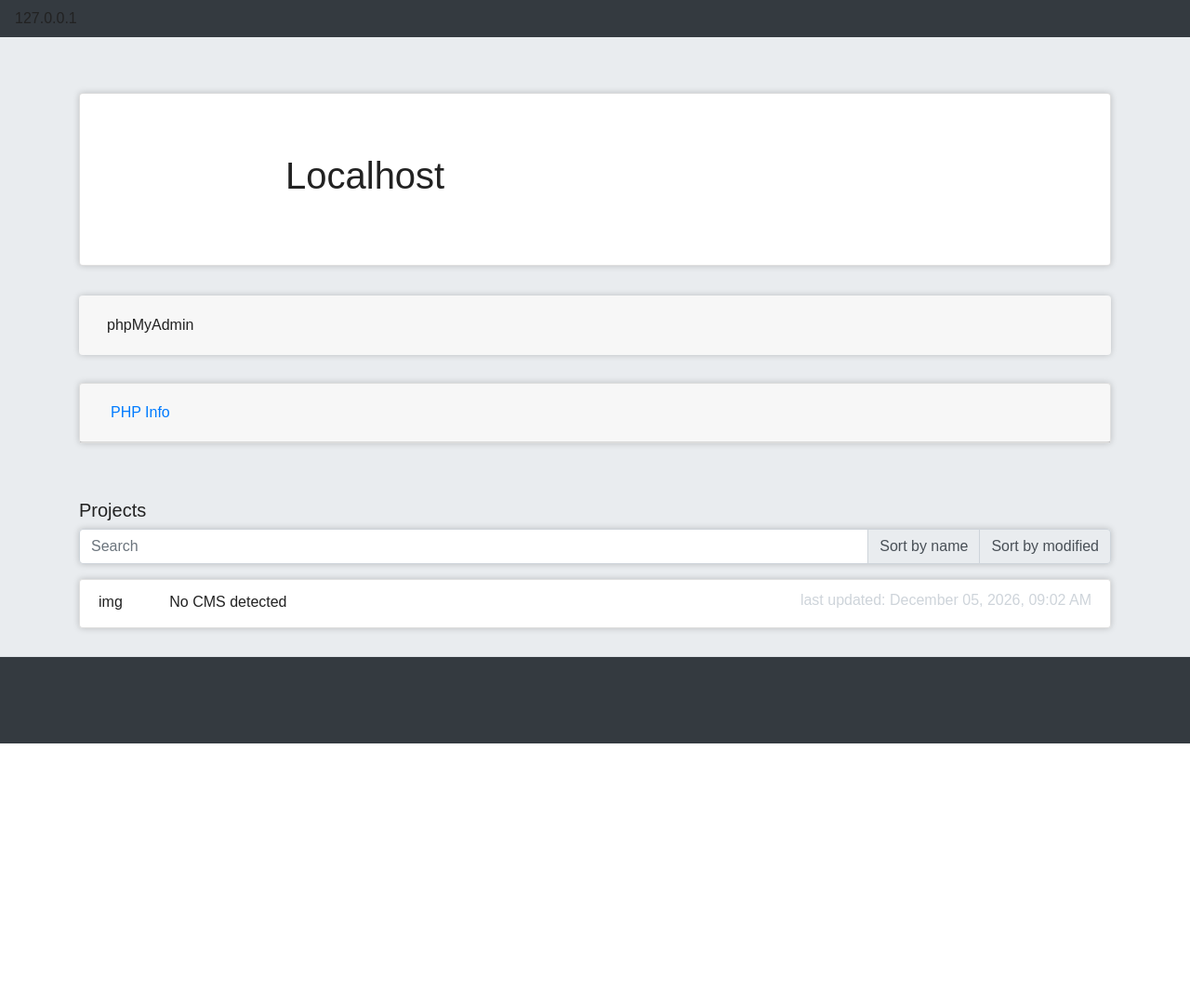
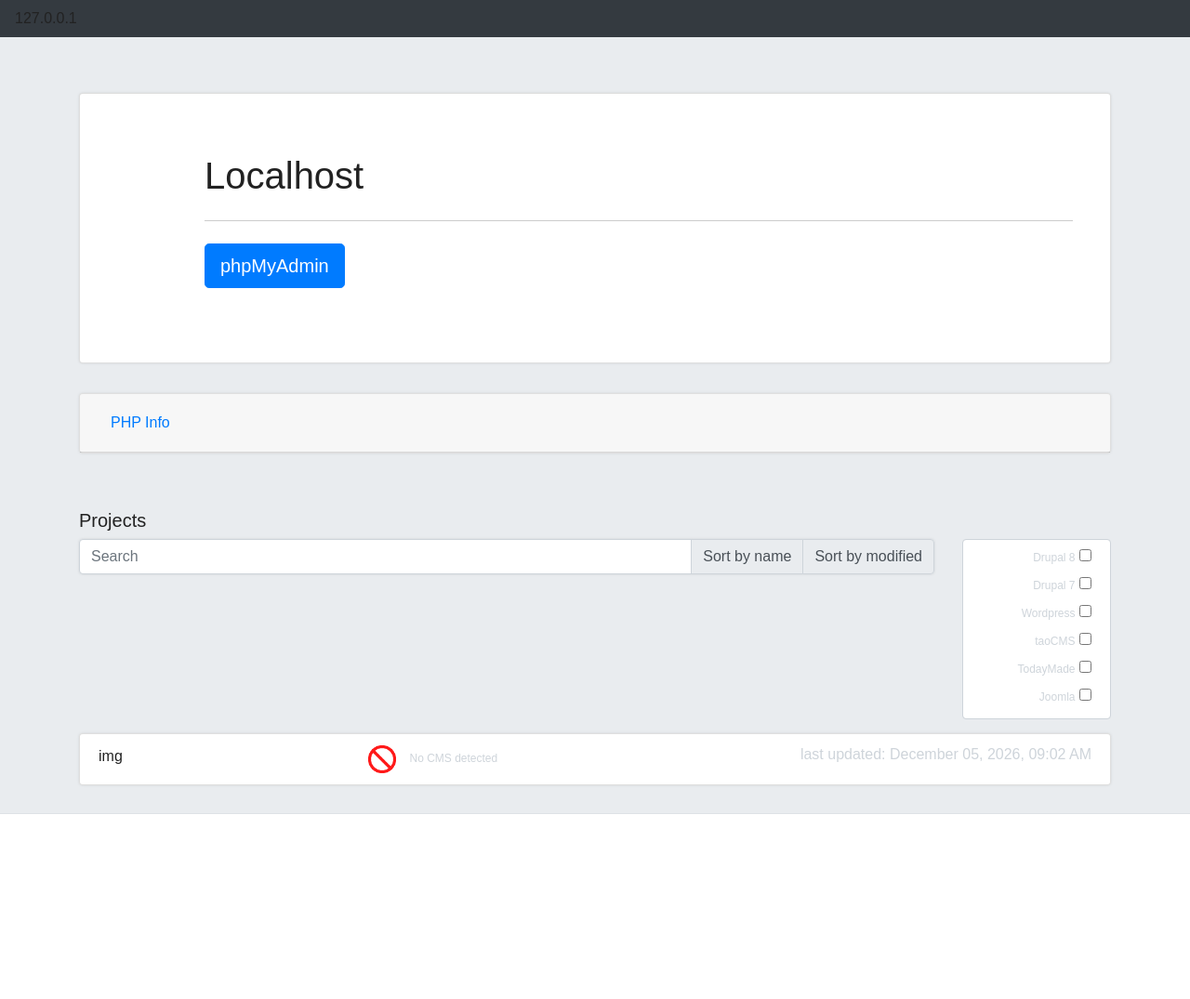
Before and after one commit to benjyring/localhost-list, a PHP site: page / in a window 1280 px wide. Shown: the top 1075 px of the page at 93% size. Before the commit the page ends 800 px from the top, so only its background shows below. Run offline with PHP 8.4, Linux system fonts and the light colour scheme; some libraries are stand-ins or nearby versions.

Commit message:
Added sorting by CMS

```diff
--- a/app.css
+++ b/app.css
@@ -17,17 +17,59 @@
 	content: "▲";
 }
 
+/*Localhost List UI Improvements*/
+#localhost-list li:hover .cms:before {
+	opacity: 1;
+}
+#localhost-list li:hover .cms,
+#localhost-list li:hover .modified {
+	color: #ababab;
+}
+.sort-by {
+	clear: both;
+	display: block;
+	float: right;
+	padding: 0 8px;
+	text-align: right;
+	width: 100%;
+}
+.sort-group {
+	margin-bottom: 15px;
+}
+
 /*CMS Indicator Icons*/
+.cms,
+.sort-by label {
+	color: #ced4da;
+	cursor: pointer;
+	font-size: .75em;
+	transition: color .1s ease;
+	user-select: none;
+	-moz-user-select: none;
+	-webkit-user-select: none;
+}
 .cms:before {
 	background-size: cover;
 	content: '';
 	display: inline-block;
 	margin: 0 15px;
-	height: 1em;
-	width: 1em;
+	opacity: .9;
+	height: 30px;
+	width: 30px;
+	vertical-align: middle;
+	transition: opacity .1s ease;
+}
+.cms.none:before {
+	background-image: url(img/none.png);
+}
+.cms.todaymade:before {
+	background-image: url(img/todaymade.png);
 }
 .cms.tao:before {
 	background-image: url(img/tao.png);
+}
+.cms.joomla:before {
+	background-image: url(img/joomla.png);
 }
 .cms.wp:before {
 	background-image: url(img/wp.png);
@@ -44,10 +86,9 @@
 #accordion,
 .jumbotron,
 .input-group.mb-3,
-.list.list-group,
-#phpmyadmin {
+.list.list-group {
 	border-radius: .25rem !important;
-	box-shadow: 0 0 7px rgba(0, 0, 0, 0.2);
+	box-shadow: 0 0 3px rgba(0, 0, 0, 0.1);
 }
 .jumbotron h1 {
 	font-size: 2.5rem;
@@ -55,13 +96,7 @@
 
 .modified {
 	color: #ced4da;
-}
-#phpmyadmin {
-	background-color: #f7f7f7;
-	padding: 20px 30px;
-}
-#phpmyadmin a {
-	background-color: transparent;
+	transition: color .1s ease;
 }
 .wrapper {
 	background-color: #e9ecef;
--- a/index.php
+++ b/index.php
@@ -21,17 +21,15 @@ $title = 'Localhost';
 		<div class="container">
 			<main role="main">
 				<div class="jumbotron">
-					<div class="col-sm-8 mx-auto">
-						<h1>Localhost</h1>
-<!-- 						<h3>Latest Drupal 8 version: <strong id="latestD8"></strong></h3>
-						<h3>Latest Drupal 7 version: <strong id="latestD7"></strong></h3>
-						<h3>Latest WordPress version: <strong id="latestWP"></strong></h3>
- -->					</div>
+					<div class="col-sm-10 mx-auto">
+						<h1 class="display-1">Localhost</h1>
+							<hr class="my-4">
+							<p class="lead">
+								<a class="btn btn-primary btn-lg" href="/phpmyadmin" role="button">phpMyAdmin</a>
+							</p>
+					</div>
 				</div>
 
-				<div id="phpmyadmin">
-					<a href="/phpmyadmin">phpMyAdmin</a>
-				</div>
 				<!-- PHP Info -->
 				<div id="accordion">
 					<div class="card">
@@ -52,6 +50,8 @@ $title = 'Localhost';
 				<!-- Lists all projects in www directory -->
 				<h2>Projects</h2>
 				<div id="localhost-list">
+					<div class="row">
+						<div class="col-sm-10">
 							<div class="input-group mb-3">
 								<input class="form-control search" placeholder="Search" />
 								<div class="input-group-append">
@@ -61,6 +61,40 @@ $title = 'Localhost';
 									<span class="btn input-group-text sort" data-sort="modified">Sort by modified</span>
 								</div>
 							</div>
+						</div>
+
+						<div class="col-sm-2">
+							<div class="input-group sort-group">
+								<div class="form-control">
+									<div class="sort-by">
+										<label for="d8">Drupal 8</label>
+										<input type="checkbox" name="checkbox" id="d8" value="d8">
+									</div>
+									<div class="sort-by">
+										<label for="d7">Drupal 7</label>
+										<input type="checkbox" name="checkbox" id="d7" value="d7">
+									</div>
+									<div class="sort-by">
+										<label for="wp">Wordpress</label>
+										<input type="checkbox" name="checkbox" id="wp" value="wp">
+									</div>
+									<div class="sort-by">
+										<label for="tao">taoCMS</label>
+										<input type="checkbox" name="checkbox" id="tao" value="tao">
+									</div>
+									<div class="sort-by">
+										<label for="todaymade">TodayMade</label>
+										<input type="checkbox" name="checkbox" id="todaymade" value="todaymade">
+									</div>
+									<div class="sort-by">
+										<label for="joomla">Joomla</label>
+										<input type="checkbox" name="checkbox" id="joomla" value="joomla">
+									</div>
+								</div>
+							</div>
+						</div>
+					</div>
+
 					<ul class="list list-group">
 					<?php
 					$folders = glob('./*', GLOB_ONLYDIR);
@@ -89,6 +123,12 @@ $title = 'Localhost';
 								} else if (file_exists($folder . '/INSTALL.pgsql.txt')){
 									$CMS = "d7";
 									$CMS_name = "Drupal 7";
+								} else if (file_exists($folder . '/robots.txt.dist')){
+									$CMS = "joomla";
+									$CMS_name = "Joomla";
+								} else if (file_exists($folder . '/connector.php')){
+									$CMS = "todaymade";
+									$CMS_name = "TodayMade";
 								} else {
 									$CMS = "none";
 									$CMS_name = "No CMS detected";
@@ -96,9 +136,17 @@ $title = 'Localhost';
 							?>
 
 							<li class="list-group-item">
+								<div class="row">
+									<div class="col-sm-3">
 										<a class="name" href="./<?php echo $folder; ?>"><?php echo $folder; ?></a>
+									</div>
+									<div class="col-sm-3">
 										<span class="cms <?php echo $CMS; ?>"><?php echo $CMS_name; ?></span>
+									</div>
+									<div class="col-sm-6">
 										<h6 class="float-right modified"><?php echo "last updated: " . date('F d, Y, h:i A', filemtime($folder)); ?></h6>
+									</div>
+								</div>
 							</li>
 							<?php
 						}
@@ -129,5 +177,18 @@ $title = 'Localhost';
 
 		var hackerList = new List('localhost-list', options);
 	</script>
+	<script>
+		var lgi = $('.list-group-item');
+		$(".sort-by input:checkbox").on('change', function() {
+			if ($(".sort-by input:checkbox:checked").length){
+				lgi.hide();
+			} else {
+				lgi.show();
+			}
+			$(".sort-by input:checkbox:checked").each(function() {
+				$("." + $(this).val()).parents(lgi).show();
+			});
+		});
+	</script>
 </body>
 </html>
```
Lines whose indentation alone changed are shown as unchanged.
